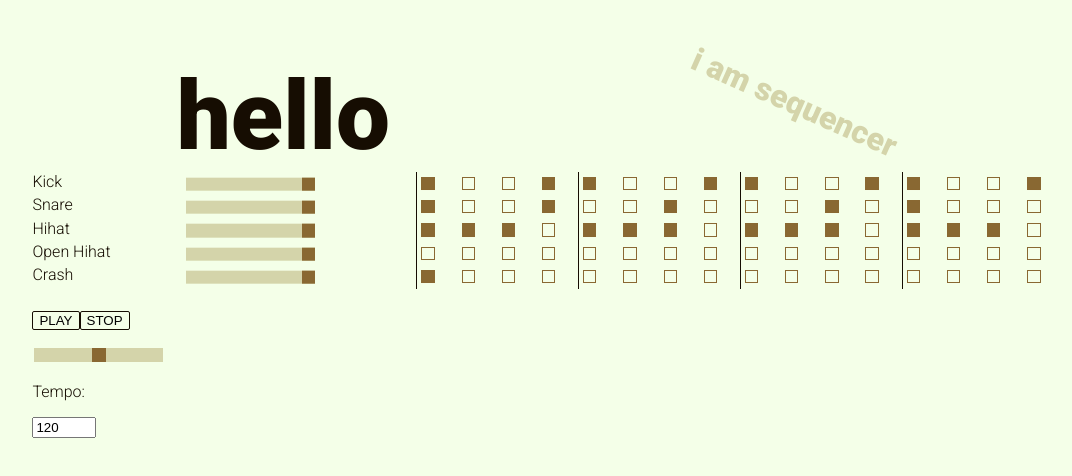
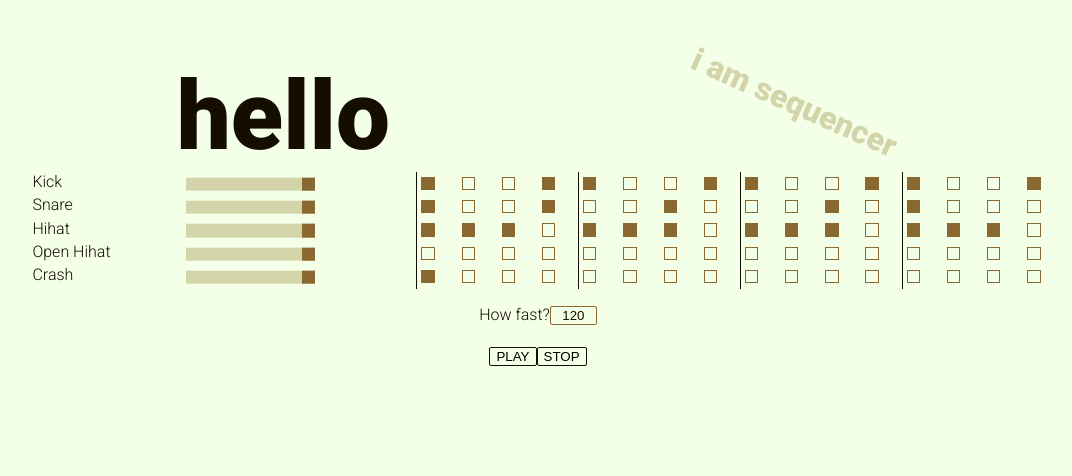
Before and after one commit to jamesoshea/vue-sequencer, a Vue app: page / in a window 1280 px wide. Shown: the top 476 px of the page, without its empty margins (102-1174 px from the left). Built offline with nearby package versions, Linux system fonts and the light colour scheme.

Commit message:
style some Dings

```diff
--- a/src/components/Sequencer.vue
+++ b/src/components/Sequencer.vue
@@ -19,7 +19,17 @@
       :volume="instrument.volume"
       :notes="instrument.notes"
     />
-    <div>
+    <div class="sequencer__tempo-container">
+      <span>How fast?</span>
+      <input
+        type="number"
+        min="40"
+        max="200"
+        step="1"
+        v-model="tempo"
+      >
+    </div>
+    <div class="sequencer__transport-container">
       <p>
         <button @click="play">
           PLAY
@@ -28,29 +38,6 @@
           STOP
         </button>
       </p>
-    </div>
-    <div>
-      <input
-        class="sequencer__tempo-slider"
-        type="range"
-        min="40"
-        max="200"
-        step="1"
-        v-model="tempo"
-      />
-      <p>
-        Tempo:
-      </p>
-      <input
-        type="number"
-        min="40"
-        max="200"
-        step="1"
-        v-model="tempo"
-      >
-      <!-- <div>
-        Tempo: {{tempo}}
-      </div> -->
     </div>
   </div>
 </template>
@@ -196,27 +183,26 @@ function noteGrid() {
   transform: rotate(24deg) translateY(20%);
 }
 
-.sequencer__tempo-slider {
-  position: relative;
-  top: 50%;
+.sequencer__tempo-container {
+  text-align: center;
+  margin-top: 1em;
 }
 
-input[type=range] {
-  -webkit-appearance: none;
-  &:focus {
-    outline: none;
+.sequencer__transport-container {
+  text-align: center;
+  margin-top: 1em;
+}
+
+input[type=number] {
+  &::-webkit-inner-spin-button {
+    -webkit-appearance: none;
+    margin: 0;
   }
-  &::-webkit-slider-runnable-track {
-    height: 1em;
-    -webkit-appearance: none;
-    background: $dark-vanilla;
-  }
-  &::-webkit-slider-thumb {
-    -webkit-appearance: none;
-    height: 1em;
-    width:1em;
-    background: $spanish-bistre;
-  }
+  border: 1px solid $spanish-bistre;
+  border-radius: 2px;
+  background-color: $lightest-grey;
+  color: $darkest-grey;
+  text-align: center;
 }
 
 </style>
```
